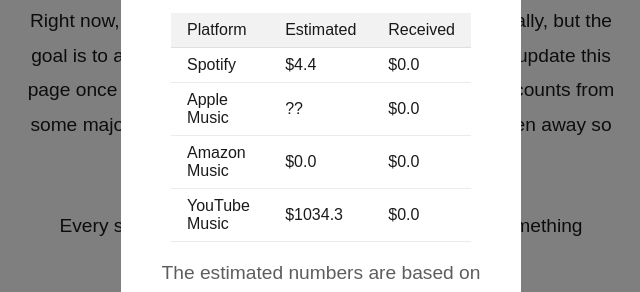
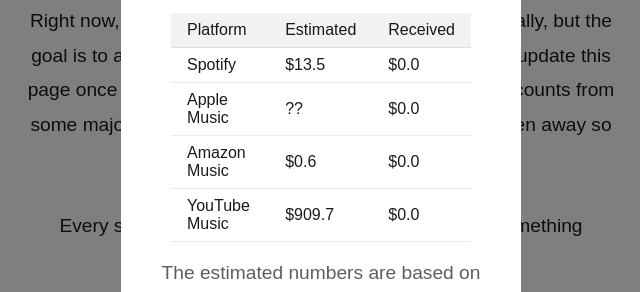
Before and after one commit to BTRinnnde/AllTogether, a plain HTML site: page money.html in a window 1280 px wide. Both pictures are taken after a click on the element 665 px from the left and 621 px from the top of the page. Shown: the part 179-471 px from the top of the page, 319-959 px from the left. Drawn offline with Linux system fonts and the light colour scheme.

Commit message:
Add files via upload

```diff
--- a/money.html
+++ b/money.html
@@ -148,7 +148,7 @@
                     </tr>
                     <tr>
                         <td>Spotify</td>
-                        <td>$4.4</td>
+                        <td>$13.5</td>
                         <td>$0.0</td>
                     </tr>
                     <tr>
@@ -158,12 +158,12 @@
                     </tr>
                     <tr>
                         <td>Amazon Music</td>
-                        <td>$0.0</td>
+                        <td>$0.6</td>
                         <td>$0.0</td>
                     </tr>
                     <tr>
                         <td>YouTube Music</td>
-                        <td>$1034.3</td>
+                        <td>$909.7</td>
                         <td>$0.0</td>
                     </tr>
                 </table>
```
